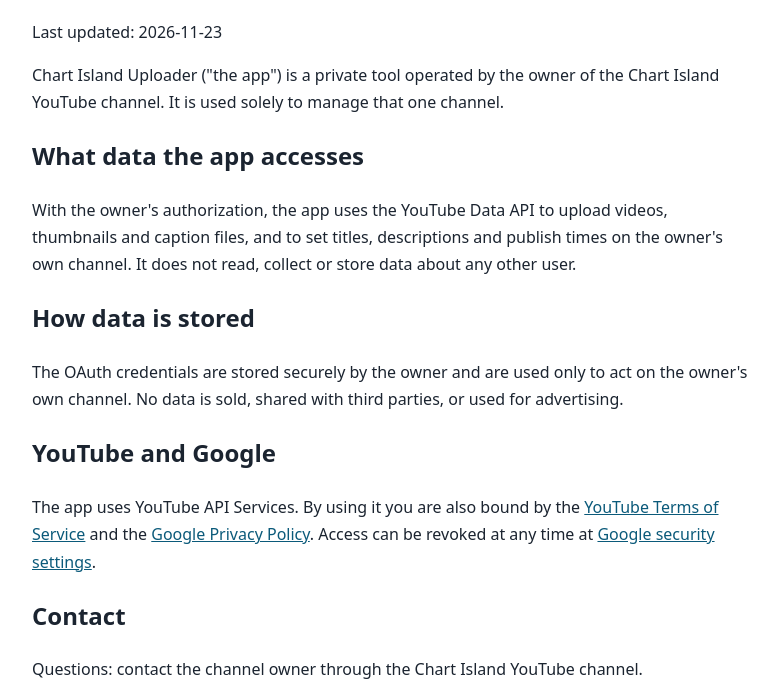
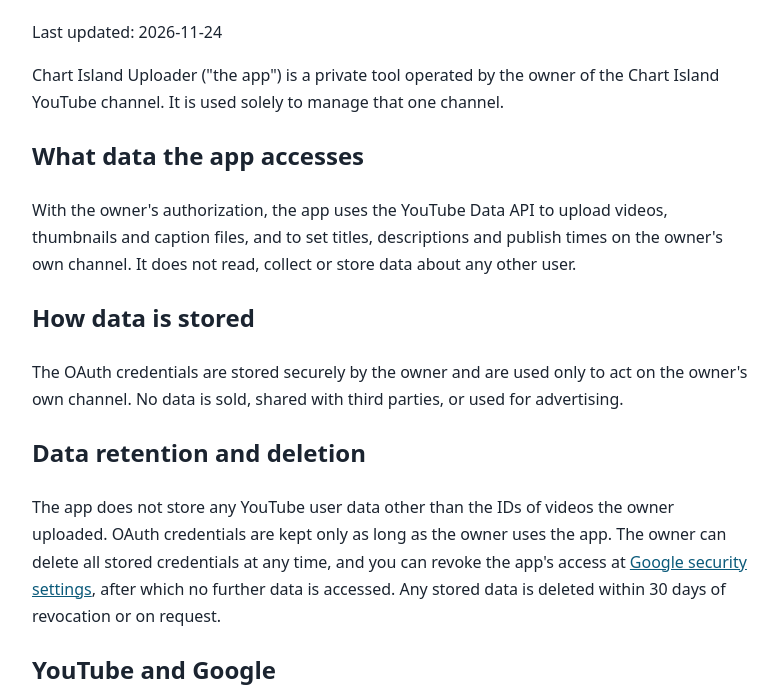
Before and after one commit to soloop-work/soloop-work.github.io, a plain HTML site: page privacy.html in a window 1280 px wide. Shown: the part 97-794 px from the top of the page, without its empty margins (248-1026 px from the left). Drawn offline with Linux system fonts and the light colour scheme.

Commit message:
Add files via upload

```diff
--- a/privacy.html
+++ b/privacy.html
@@ -1,13 +1,15 @@
 <!doctype html><html lang="en"><head><meta charset="utf-8"><meta name="viewport" content="width=device-width,initial-scale=1"><title>Privacy Policy</title><style>body{font-family:system-ui,-apple-system,"Noto Sans TC",sans-serif;max-width:720px;margin:40px auto;padding:0 16px;line-height:1.7;color:#1b2430;background:#fff}h1{color:#0E2A47}a{color:#0B5A7A}@media(prefers-color-scheme:dark){body{background:#0E2A47;color:#e8eef4}h1{color:#FFC857}a{color:#7FD6EC}}</style></head><body>
 <h1>Privacy Policy — Chart Island Uploader</h1>
-<p>Last updated: 2026-11-23</p>
+<p>Last updated: 2026-11-24</p>
 <p>Chart Island Uploader ("the app") is a private tool operated by the owner of the Chart Island YouTube channel. It is used solely to manage that one channel.</p>
 <h2>What data the app accesses</h2>
 <p>With the owner's authorization, the app uses the YouTube Data API to upload videos, thumbnails and caption files, and to set titles, descriptions and publish times on the owner's own channel. It does not read, collect or store data about any other user.</p>
 <h2>How data is stored</h2>
 <p>The OAuth credentials are stored securely by the owner and are used only to act on the owner's own channel. No data is sold, shared with third parties, or used for advertising.</p>
+<h2>Data retention and deletion</h2>
+<p>The app does not store any YouTube user data other than the IDs of videos the owner uploaded. OAuth credentials are kept only as long as the owner uses the app. The owner can delete all stored credentials at any time, and you can revoke the app's access at <a href="https://security.google.com/settings/security/permissions">Google security settings</a>, after which no further data is accessed. Any stored data is deleted within 30 days of revocation or on request.</p>
 <h2>YouTube and Google</h2>
-<p>The app uses YouTube API Services. By using it you are also bound by the <a href="https://www.youtube.com/t/terms">YouTube Terms of Service</a> and the <a href="https://policies.google.com/privacy">Google Privacy Policy</a>. Access can be revoked at any time at <a href="https://myaccount.google.com/permissions">Google security settings</a>.</p>
+<p><strong>This app uses YouTube API Services.</strong> By using it you are also bound by the <a href="https://www.youtube.com/t/terms">YouTube Terms of Service</a> and the <a href="https://policies.google.com/privacy">Google Privacy Policy</a>. Access can be revoked at any time at <a href="https://myaccount.google.com/permissions">Google security settings</a>.</p>
 <h2>Contact</h2>
 <p>Questions: contact the channel owner through the Chart Island YouTube channel.</p>
 <p><a href="index.html">Home</a></p>
```
Also changed, not shown: index.html (+2 -0 lines), terms.html (+2 -2 lines).
